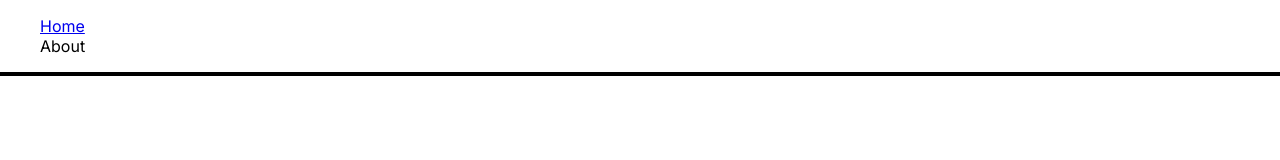
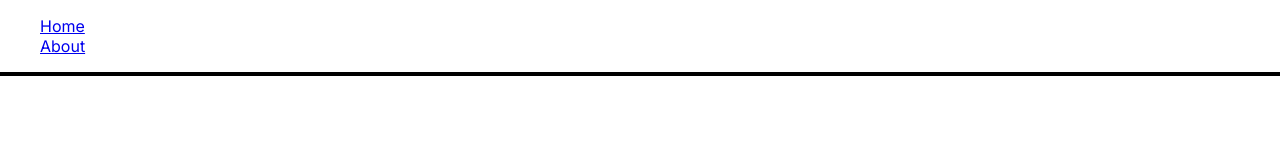
Before and after one commit to jinitsuga/Manejate, a Next.js app: page / in a window 1280 px wide. Shown: the top 160 px of the page. Built offline with nearby package versions, Linux system fonts and the light colour scheme.

Commit message:
styled cards container and filter btns

```diff
--- a/app/page.module.css
+++ b/app/page.module.css
@@ -35,6 +35,7 @@
   border: solid 2px;
   border-radius: 4px;
   padding: 5px;
+  width: 78px;
 }
 .regularBtn:hover {
   cursor: pointer;
--- a/components/navbar.tsx
+++ b/components/navbar.tsx
@@ -8,7 +8,9 @@ export default function Navbar() {
         <li>
           <Link href="/">Home</Link>
         </li>
-        <li>About</li>
+        <li>
+          <Link href="/about">About</Link>
+        </li>
       </ul>
     </nav>
   );
```
Also changed, not shown: components/placeCard.css (+5 -3 lines).
